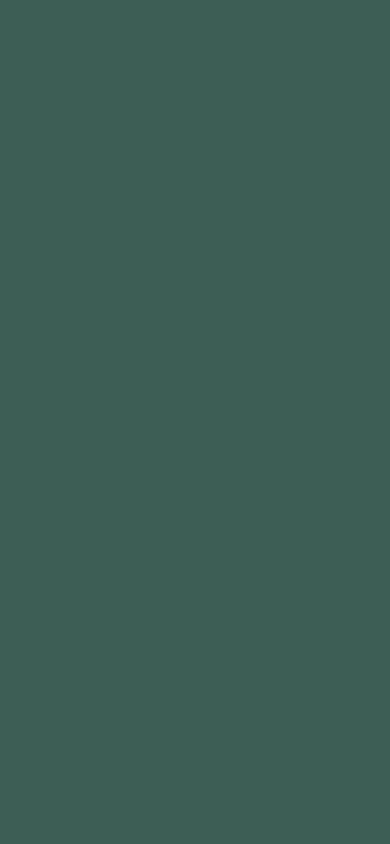
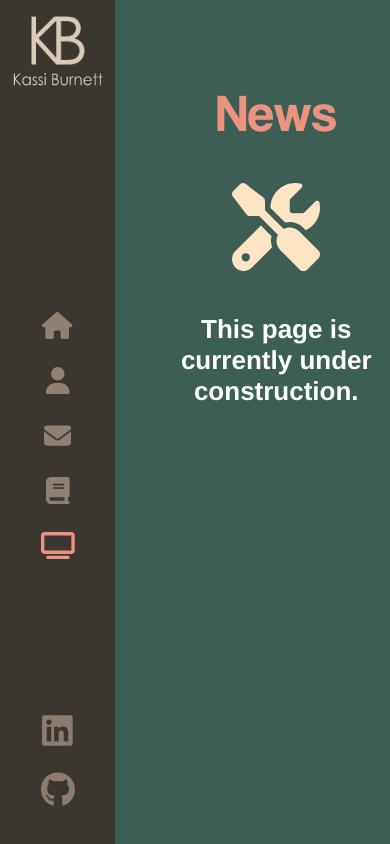
Before and after one commit to ErdbeerenindenBergen/ErdbeerenindenBergen.github.io, a React (Create React App) app in the folder my-app/: page /news in a window 390 px wide. Before the commit this address had no page. Built offline with nearby package versions, Linux system fonts and the light colour scheme.

Commit message:
adding contact page functionality

```diff
--- a/my-app/src/App.js
+++ b/my-app/src/App.js
@@ -1,9 +1,11 @@
 import './App.scss';
-import { Routes, Route } from 'react-router-dom'
-import Layout from './components/Layout/layoutIndex'
-import Home from './components/Home/homeIndex'
-import About from './components/About/aboutIndex'
-import Contact from './components/Contact/contactIndex'
+import { Routes, Route } from 'react-router-dom';
+import Layout from './components/Layout/layoutIndex';
+import Home from './components/Home/homeIndex';
+import About from './components/About/aboutIndex';
+import Contact from './components/Contact/contactIndex';
+import News from './components/News/newsIndex';
+import Portfolio from './components/Portfolio/portfolioIndex';
 
 function App() {
   return (
@@ -13,6 +15,8 @@ function App() {
       <Route index element={<Home />} />
       <Route path="about" element={<About />} />
       <Route path="contact" element={<Contact />} />
+      <Route path="portfolio" element={<Portfolio />} />
+      <Route path="news" element={<News />} />
       </Route>
     </Routes>
   </>
--- a/my-app/src/components/Contact/contactIndex.js
+++ b/my-app/src/components/Contact/contactIndex.js
@@ -24,7 +24,7 @@ const Contact = () => {
       e.preventDefault()
 
     emailjs
-    .sendForm('gmail', 'SET UP TEMPLATE', form.current, 'your-token')
+    .sendForm('service_b0ifdvh', 'template_q427m8l', form.current, 'hMhE5pOvAEPDiPUfG')
     .then(
       () => {
         alert('Message successfully sent!')
@@ -39,7 +39,6 @@ const Contact = () => {
     return (
     <>
     <div className='container contact-page'>
-      {/* <div className="splitting-the-page"> */}
         <div className="text-zone">
           <h1 className="left-sided">
             <AnimatedLetters
@@ -91,18 +90,15 @@ const Contact = () => {
             </div>
           </div>
 
-
-
-        {/* <div class="right-side"> */}
         <div className="info-map">
             Kassi Burnett
             <br />
             Atlanta, Georgia
             <br />
-            <span>burnettkassi@gmail.com</span>
+            {/* <span>burnettkassi@gmail.com</span> */}
         </div>
         <div className="map-wrap">
-          <MapContainer center={[33.75374, -84.386330]} zoom={12}>
+          <MapContainer center={[33.75374, -84.386330]} zoom={6}>
             <TileLayer url="https://{s}.tile.openstreetmap.org/{z}/{x}/{y}.png" />
             <Marker position={[33.75374, -84.386330]}>
               <Popup>I live here!</Popup>
@@ -110,9 +106,6 @@ const Contact = () => {
           </MapContainer>
         </div>
       </div>
-      {/* </div> */}
-
-      {/* </div> */}
     </>
     )
 }
--- a/my-app/src/components/Contact/contactIndex.scss
+++ b/my-app/src/components/Contact/contactIndex.scss
@@ -49,6 +49,10 @@
         color: lightgray;
     }
 
+    input:focus, textarea:focus{
+        outline-color:white;
+    }
+
     textarea {
       width: 100%;
       border: 0;
@@ -68,8 +72,8 @@
       letter-spacing: 3px;
       text-decoration: none;
       padding: 8px 10px;
-    //   border: 1.5px solid white;
       border: none;
+      border: 1.5px solid white;
       border-radius: 4px;
       background-color: rgb(255, 234, 206);
       text-transform: uppercase;
@@ -80,8 +84,13 @@
   }
 
   .flat-button:hover {
-    background-color: rgb(236, 147, 127);;
+    background-color: rgb(236, 147, 127);
+    color: white;
   }
+
+//   .flat-button:on-click {
+//     background-color: rgb(213, 103, 78);
+//   }
 
   .map-wrap {
     background: rgba(8, 253, 216, 0.1);
@@ -122,7 +131,7 @@
     position: absolute;
     background: rgb(60, 54, 49);
     top: 50px;
-    right: 30%;
+    right: 15px;
     z-index: 999999;
     width: 267px;
     padding: 20px;
@@ -153,15 +162,39 @@
 //     margin-right:0px;
 //   }
 
-//   @media screen and (max-width: 1200px) {
-//     .map-wrap {
-//       float: none;
-//       margin: 0;
-//       width: 100%;
-//       height: 400px;
-//     }
+  @media screen and (max-width: 900px) {
 
-//     .info-map {
-//       display: none;
-//     }
-//   }
+    .contact-form, .left-sided{
+        display: flex;
+        width: 100%;
+        top: 100%;
+        margin-top: 20px;
+    }
+
+    .container {
+        position: relative;
+    }
+
+    form {
+        position: relative;
+        width: 100%;
+    }
+
+    .map-wrap {
+      float: none;
+      margin: 0;
+      width: 100%;
+      height: 400px;
+      display: none;
+    }
+
+    .info-map {
+        display: block;
+        margin-top: 500px;
+        align-items: center;
+    }
+
+    .info-map {
+    //   display: none;
+    }
+  }
--- a/my-app/src/components/Home/homeIndex.scss
+++ b/my-app/src/components/Home/homeIndex.scss
@@ -52,15 +52,15 @@
       }
 
     button {
-      color: white;
-      background-color: rgb(61,94,85);
+      color: 0 0;
+      background-color: rgb(255, 234, 206);
       font-size: 20px;
       font-weight: 400;
       letter-spacing: 4px;
       font-family: sans-serif;
       text-decoration: none;
       padding: 10px 18px;
-      border: 1px solid #b3b3b3;
+      border: 1.5px solid white;
       border-radius: 10px;
       margin-top: 10px;
       float: left;
@@ -69,8 +69,8 @@
       margin-bottom: 40px;
 
       &:hover {
-        background: rgb(255, 234, 206);
-        color: #333;
+        background: rgb(236, 147, 127);
+        color: white;
       }
     }
   }
--- a/my-app/src/components/Layout/layoutIndex.scss
+++ b/my-app/src/components/Layout/layoutIndex.scss
@@ -62,7 +62,8 @@
 
   .container.contact-page,
   .container.about-page,
-  .container.portfolio-page {
+  .container.portfolio-page,
+  .container.news-page {
 
       h1 {
         display: flex;
@@ -110,7 +111,7 @@
         font-weight: 300;
         max-width: fit-content;
         margin: auto;
-        margin-top: 100px;
+        margin-top: 120px;
         animation: pulse 1s;
         &:nth-of-type(1) {
           animation-delay: 1.1s;
@@ -152,7 +153,7 @@
     }
 
     .container {
-      // position: initial;
+      position: initial;
       // transform: translateY (50%);
       // height: auto;
       min-height: auto;
@@ -160,7 +161,8 @@
 
       &.contact-page,
       &.about-page,
-      &.portfolio-page {
+      &.portfolio-page,
+      &.news-page {
         .text-zone {
           //  margin-left:10%;
           display: flex;
--- /dev/null
+++ b/my-app/src/components/News/newsIndex.js
@@ -0,0 +1,41 @@
+import AnimatedLetters from '../AnimatedLetters/animatedLettersIndex'
+import './newsIndex.scss'
+import React, { useEffect, useState } from 'react'
+import { FontAwesomeIcon } from '@fortawesome/react-fontawesome'
+import { faScrewdriverWrench } from '@fortawesome/free-solid-svg-icons'
+
+const News = () => {
+    const [letterClass, setLetterClass] = useState('text-animate')
+
+    useEffect(() => {
+      let timeout;
+
+      timeout = setTimeout(() => {
+        setLetterClass("text-animate-hover");
+      }, 3000);
+
+      return () => {
+        clearTimeout(timeout);
+      };
+    }, []);
+
+return (
+    <>
+    <div className='container news-page'>
+        <div className="text-zone">
+          <h1>
+            <AnimatedLetters
+              letterClass={letterClass}
+              strArray={['N', 'e', 'w', 's']}
+              idx={15}
+            />
+          </h1>
+          <FontAwesomeIcon icon={faScrewdriverWrench} className="constructionIcon"/>
+          <h5>This page is currently under construction.</h5>
+        </div>
+    </div>
+    </>
+)
+}
+
+export default News
--- /dev/null
+++ b/my-app/src/components/News/newsIndex.scss
@@ -0,0 +1,11 @@
+.constructionIcon{
+    font-size: 88px;
+    color:bisque;
+    margin-top: 20px;
+}
+
+h5 {
+    color: white;
+    font-size: 26px;
+    font-family: Helvetica;
+}
--- /dev/null
+++ b/my-app/src/components/Portfolio/portfolioIndex.js
@@ -0,0 +1,41 @@
+import AnimatedLetters from '../AnimatedLetters/animatedLettersIndex'
+import './portfolioIndex.scss'
+import React, { useEffect, useState } from 'react'
+import { FontAwesomeIcon } from '@fortawesome/react-fontawesome'
+import { faScrewdriverWrench } from '@fortawesome/free-solid-svg-icons'
+
+const Portfolio = () => {
+    const [letterClass, setLetterClass] = useState('text-animate')
+
+    useEffect(() => {
+      let timeout;
+
+      timeout = setTimeout(() => {
+        setLetterClass("text-animate-hover");
+      }, 3000);
+
+      return () => {
+        clearTimeout(timeout);
+      };
+    }, []);
+
+return (
+    <>
+    <div className='container news-page'>
+        <div className="text-zone">
+          <h1>
+            <AnimatedLetters
+              letterClass={letterClass}
+              strArray={['P', 'o', 'r', 't', 'f', 'o', 'l', 'i', 'o']}
+              idx={15}
+            />
+          </h1>
+          <FontAwesomeIcon icon={faScrewdriverWrench} className="constructionIcon"/>
+          <h5>This page is currently under construction.</h5>
+        </div>
+    </div>
+    </>
+)
+}
+
+export default Portfolio
--- a/package.json
+++ b/package.json
@@ -3,9 +3,10 @@
     "@fortawesome/free-brands-svg-icons": "^6.2.1",
     "@fortawesome/free-solid-svg-icons": "^6.2.1",
     "@fortawesome/react-fontawesome": "^0.2.0",
+    "emailjs-com": "^3.2.0",
     "pure-react-carousel": "^1.30.1",
     "react-carousel3": "^1.0.0",
-    "react-scripts": "^5.0.1",
-    "react-leaflet": "^4.2.0"
+    "react-leaflet": "^4.2.0",
+    "react-scripts": "^5.0.1"
   }
 }
```
Also changed, not shown: my-app/src/components/Portfolio/portfolioIndex.scss (added), 1 other file (tests, documents, lock files or other folders).
